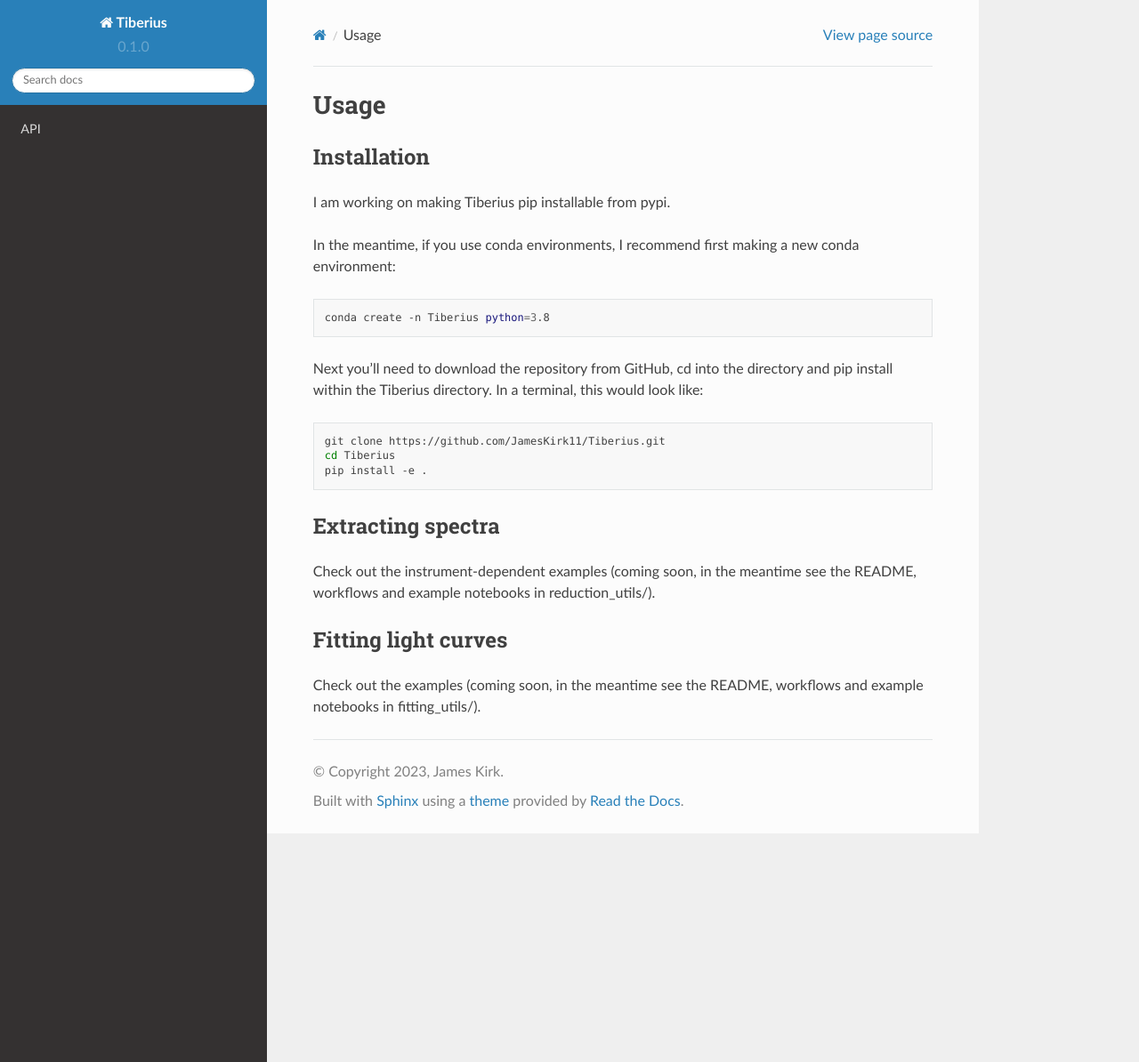
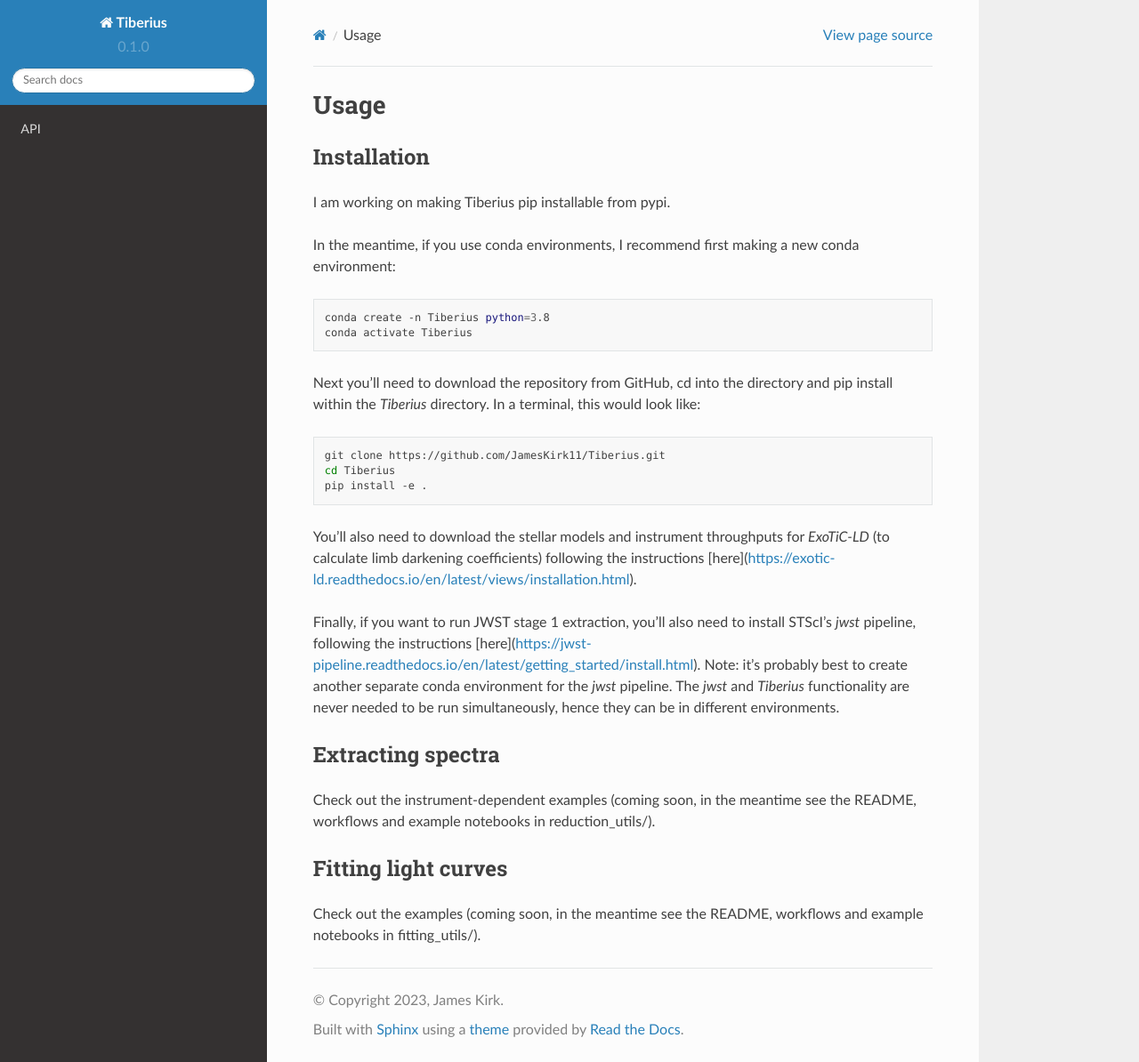
Before and after one commit to JamesKirk11/Tiberius, a Sphinx documentation site: the page built from docs/source/usage.rst, in a window 1280 px wide and 1194 px high. Shown: the whole window at 89% size. Built offline with Sphinx 7.4.7 and the Read the Docs theme 2.0.0, drawn with Linux system fonts in a browser that asks for light colours; pages that are not in the unit, such as notebooks, are missing from menus.

Commit message:
trying to fix code block representation

```diff
--- a/docs/source/usage.rst
+++ b/docs/source/usage.rst
@@ -13,14 +13,19 @@
 .. code-block:: bash
 
    conda create -n Tiberius python=3.8
+   conda activate Tiberius
 
-Next you'll need to download the repository from GitHub, cd into the directory and pip install within the Tiberius directory. In a terminal, this would look like:
+Next you'll need to download the repository from GitHub, cd into the directory and pip install within the `Tiberius` directory. In a terminal, this would look like:
 
 .. code-block:: bash
 
    git clone https://github.com/JamesKirk11/Tiberius.git
    cd Tiberius
    pip install -e .
+
+You'll also need to download the stellar models and instrument throughputs for `ExoTiC-LD` (to calculate limb darkening coefficients) following the instructions [here](https://exotic-ld.readthedocs.io/en/latest/views/installation.html).
+
+Finally, if you want to run JWST stage 1 extraction, you'll also need to install STScI's `jwst` pipeline, following the instructions [here](https://jwst-pipeline.readthedocs.io/en/latest/getting_started/install.html). Note: it's probably best to create another separate conda environment for the `jwst` pipeline. The `jwst` and `Tiberius` functionality are never needed to be run simultaneously, hence they can be in different environments.
 
 
 Extracting spectra
```
